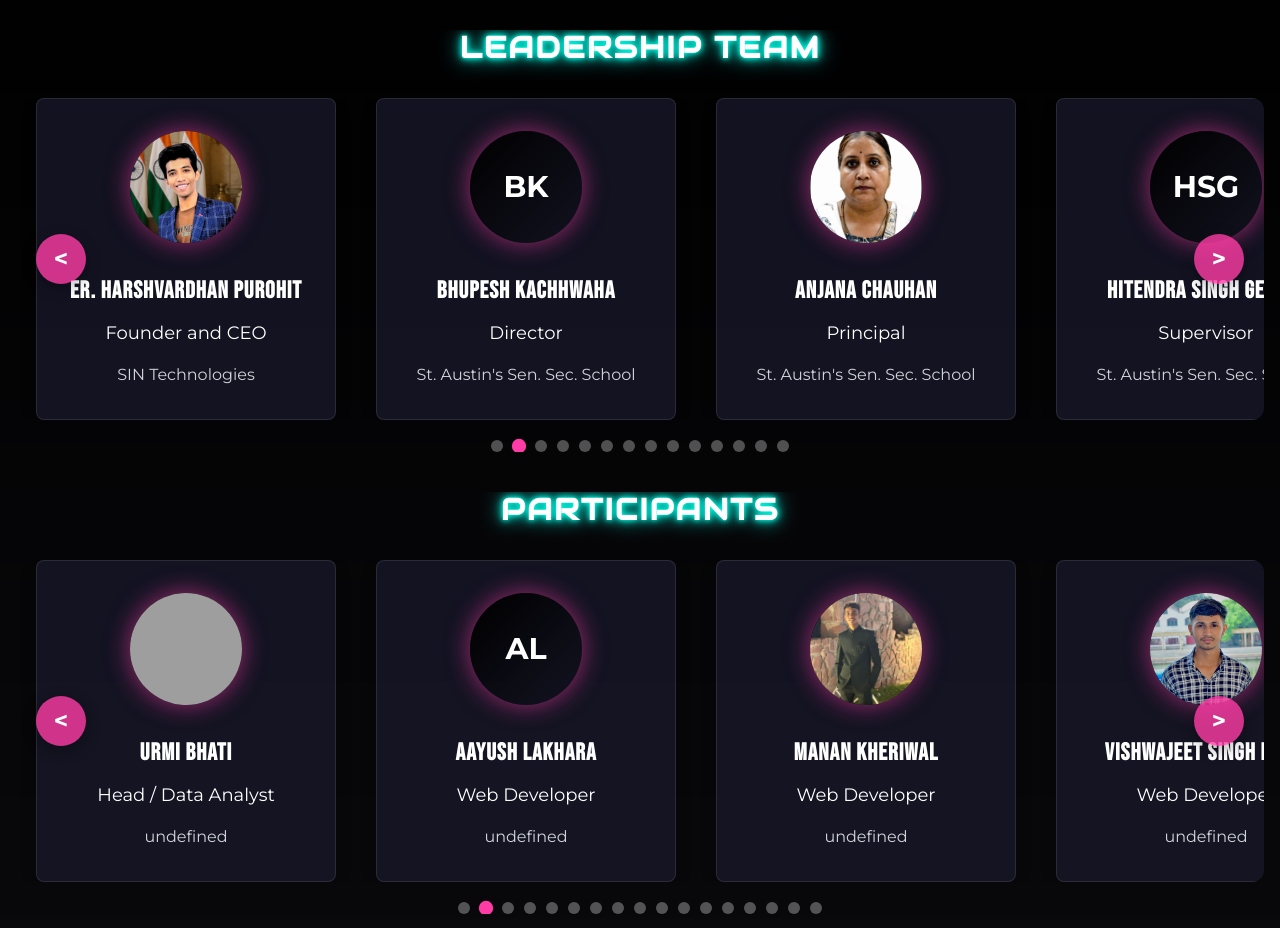
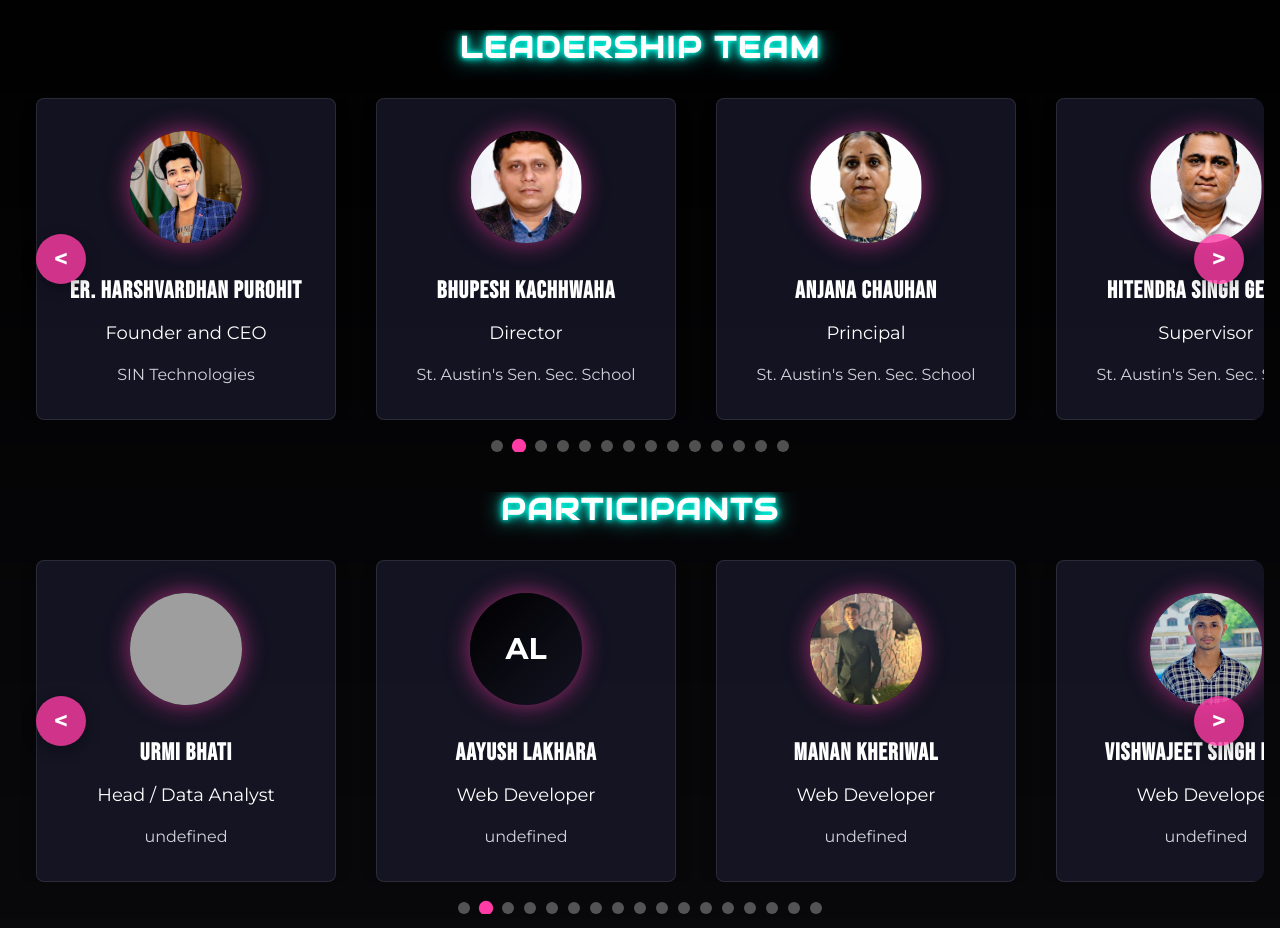
Before and after one commit to aayushaustin27-design/Genesis, a plain HTML site: page index.html in a window 1280 px wide. Shown: the part 9440-10368 px from the top of the page. Drawn offline with nearby package versions, Linux system fonts and the light colour scheme; grey boxes are pictures that could not be loaded.

Commit message:
Update index.html

```diff
--- a/index.html
+++ b/index.html
@@ -2766,7 +2766,7 @@
                 name: "Bhupesh Kachhwaha",
                 position: "Director",
                 description: "St. Austin's Sen. Sec. School",
-                image: "Bhupesh.jpg" // REPLACE WITH YOUR LOCAL IMAGE FILE
+                image: "Bhupesh.jpeg" // REPLACE WITH YOUR LOCAL IMAGE FILE
             },
             {
                 name: "Anjana Chauhan",
@@ -2778,7 +2778,7 @@
                 name: "Hitendra Singh Gehlot",
                 position: "Supervisor",
                 description: "St. Austin's Sen. Sec. School",
-                image: "hitsa.jpg" // REPLACE WITH YOUR LOCAL IMAGE FILE
+                image: "hitsa.jpeg" // REPLACE WITH YOUR LOCAL IMAGE FILE
             },
             {
                 name: "Pushpendra Singh Gaur",
```
